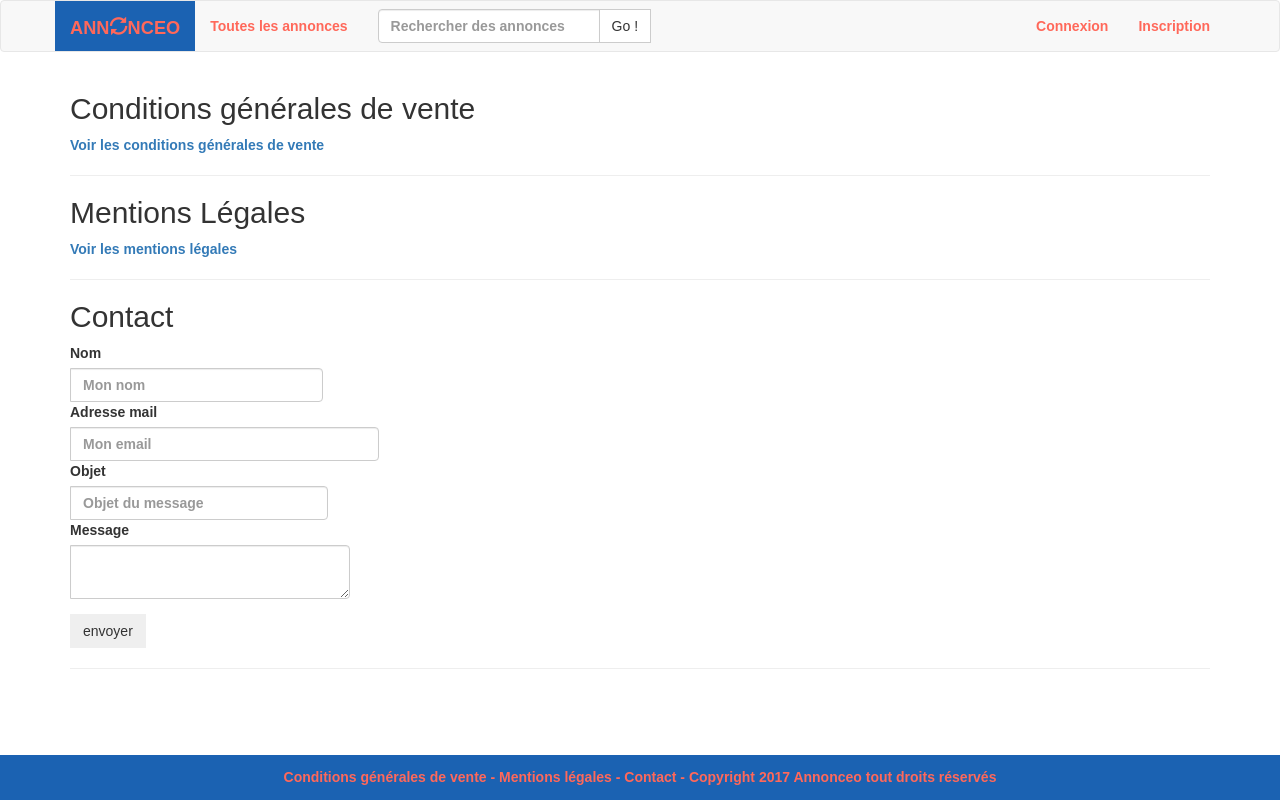
After one commit to RebeccaDR/annonceo, a PHP site: page /mentions-legales.php in a window 1280 px wide. The commit adds this page. Run offline with PHP 8.4, Linux system fonts and the light colour scheme; some web fonts are replaced.

Commit message:
mentions legales + contact

```diff
--- a/index.php
+++ b/index.php
@@ -3,7 +3,7 @@
 include ('./util/init.php');
 
 $categories = getCategories();
-$lastAnnonces = getAnnonces(null, null, 4);
+$lastAnnonces = getAnnonces(null, null, null, null, 4);
 
 viewTop();
 
--- /dev/null
+++ b/mentions-legales.php
@@ -0,0 +1,122 @@
+<?php
+
+include ('./util/init.php');
+
+viewTop();
+
+?>
+
+<h2 id="cgv">Conditions générales de vente</h2>
+<p>
+  <a href="#" data-toggle="modal" data-target="#cgvModal">Voir les conditions générales de vente</a>
+</p>
+<div class="modal fade" id="cgvModal" tabindex="-1" role="dialog" aria-labelledby="cgvModalLabel">
+  <div class="modal-dialog" role="document">
+    <div class="modal-content">
+      <div class="modal-header">
+        <button type="button" class="close" data-dismiss="modal" aria-label="Close"><span aria-hidden="true">&times;</span></button>
+        <h4 class="modal-title" id="cgvModalLabel">Conditions générales de vente</h4>
+      </div>
+      <div class="modal-body">
+        <p><strong>Ce site n'a aucun but commercial, il est réalisé dans le cadre d'un atelier pédagogique d'PHP/SQL au sein de l'organisme de formation IFOCOP.</strong></p>
+        <p><em>Ces conditions sont applicables à toutes ventes conclues avec l’hôtel Annonceo, 1 avenue Montaigne 75008 Paris, (à l’exception des réservations groupes). De ce fait, le client reconnaît avoir pris connaissance des présentes conditions générales de vente et s’engage à les respecter.<br />Ces conditions de vente sont modifiables à tout moment, et les conditions applicables seront celles en vigueur à la date où la réservation sera effectuée.</em></p>
+        <h3>ARTICLE 1- LES TARIFS</h3>
+        <p>Les tarifs indiqués sont en €uro et TTC, et tiennent compte de la TVA applicable au jour de la réservation. Tout changement du taux applicable, ou toute modification ou instauration de nouvelles taxes légales instaurées par les autorités compétentes, sera répercuté automatiquement sur les prix indiqués à la date de facturation.<br />Les tarifs s’étendent par chambre pour le nombre de personnes indiqué et selon la période sélectionnée et n’incluent pas les prestations (sauf mention contraire).<br />La taxe de séjour, de 0.55€ par jour et par personne (de plus de 12 ans) n’est pas incluse dans le prix affiché et doit être réglée directement sur place. Elle s’applique du 01 mai au  30 septembre de chaque année.<br />Certaines prestations peuvent faire l’objet d’un supplément et être soumises à d’éventuelles modifications sans préavis, n’engageant en aucun cas la responsabilité de l’hôtel.<br />Aucun séjour réservé avant la mise en place d’une éventuelle offre promotionnelle ne fera l’objet de remboursement, même partiel.</p>
+        <h3>ARTICLE 2- RESERVATIONS ET MOYENS DE PAIEMENT</h3>
+        <p>Les réservations sont effectuables sur le sites www.annonceo.fr  par téléphone,  par e-mail ou par courrier.<br />La réservation ne sera effective que si cette dernière est garantie par le client, soit en communiquant un numéro de carte de crédit avec date de validité ou par versement d’arrhes, et après réception d’une confirmation de réservation détaillée.<br />Le règlement de l’ensemble des prestations se fera directement auprès de l’hôtel (exceptions faites pour les réservations prépayées au moment de la réservation).<br />L’hôtel se réserve le droit de refuser toute réservation dans le cas où le numéro de carte de crédit serait incorrect ou la réservation incomplète.<br />Les réservations quelle que soient leurs origines seront payables en €uro uniquement.<br />L’hôtel Annonceo accepte les cartes de crédit suivantes : Visa, Mastercard et American Express, et possède un système de réservations sécurisée (SSL) qui protège et crypte toutes les données sensibles transmises à la réservation afin d’empêcher toute divulgation à un tiers.<br />Lors de l’enregistrement de la réservation, une autorisation de débit de la carte de crédit sera effectuée. Ceci sera fait à titre informatif, et ne sera en aucun cas un débit du compte sauf dans les cas suivants : <br />
+        – Offre promotionnelle « non annulable- non remboursable ».<br />
+        – Si la date de validité de la carte de crédit est antérieure à la date d’arrivée.<br />
+        – Si la date d’arrivée est supérieure à  89 jours par rapport à la date de réservation.<br />
+        Le client est le seul responsable de son choix des services et de leur adéquation à ses besoins, de telle sorte que la responsabilité de Annonceo ne peut être recherchée à cet égard.</p>
+        <h3>ARTICLE 3-FORCE MAJEURE</h3>
+        <p>On entend par force majeure tout évènement extérieur aux parties présentant un caractère à la fois imprévisible et insurmontable qui empêche le client dans la réalisation du voyage, d’exécuter  tout ou partie des obligations prévues par le contrat. Il en sera notamment ainsi en matière de grève de moyens de transport, du personnel hôtelier, d’émeutes gouvernementales ou publiques.</p>
+        <h3>ARTICLE 4- MODIFICATION ET ANNULATION DE SEJOUR</h3>
+        <p>Toute modification ou annulation de réservation devra faire l’objet d’une demande par email à resa@annonceo.fr ou par téléphone au 01 23 45 67 89.<br />La demande ne deviendra effective qu’au moment où l’hôtel Annonceo aura confirmé son acceptation par écrit.<br /> En cas de modification ou d’annulation de séjour, les conditions suivantes s’appliquent (sauf cas de force majeur) : <br />
+        – Pour toute demande effectuée à moins de 72 heures de la date d’arrivée prévue, le montant de la première nuitée vous sera facturé.<br />
+        – En cas de non présentation à la date d’arrivée prévue, votre carte de crédit sera débitée du montant de la première nuit.<br />
+        – Tout séjour commencé est entièrement dû.<br /><br />
+        Pour les réservations effectuées via le site internet de nos partenaires, l’annulation devra s’effectuer via ce site. Les conditions d’annulation qui s’appliquent sont alors propres au partenaire et peuvent donc être différentes de celles de l’hôtel Annonceo.<br />
+        En cas de prolongation de séjour, le client devra en avertir la réception de l’hôtel à  10h00 au plus tard le jour du départ prévu,  afin de connaître les disponibilités.</p>
+        <h3>ARTICLE 5- LE SITE ET LES PRESTATIONS</h3>
+        <p>Le tarif petit-déjeuner enfant s’applique aux enfants jusqu’à 12 ans inclus.<br />Pour des raisons de sécurité et d’hygiène, nos amis les animaux ne sont pas admis dans l’établissement.<br />Les chambres sont disponibles à partir de 15h00 et doivent être libérées pour 12h00 le jour du départ. Un supplément pourra être facturé en cas de non-respect de l’heure maximale de départ. En cas d‘arrivée après 20h00, la réception devra être prévenue.<br />Tout comportement contraire aux bonnes mœurs et à l’ordre public amènera l’hôtelier à demander au client de quitter l’établissement sans aucune indemnité et ou sans aucun remboursement si un règlement a déjà été effectué.</p>
+        <h3>ARTICLE 6-DELOGEMENT</h3>
+        <p>En cas de non disponibilité de l’hôtel Annonceo ou en cas de force majeure, ce dernier se réserve la possibilité de faire héberger totalement ou partiellement le client dans un hôtel de catégorie équivalente ou supérieure, proposant des prestations de même nature. Le transfert sera alors à la charge de l’hôtelier qui ne pourra être recherché en paiement d’une quelconque indemnité supplémentaire.</p>
+        <h3>ARTICLE 7- RECLAMATIONS</h3>
+        <p>Toute réclamation doit être adressée à Hôtel La Verriaire par lettre recommandée A/R, et ce dans un délai de 15 jours suivant le départ du séjour  faisant l’objet de la dite réclamation. Passé ce délai, aucune réclamation ne pourra être prise en compte.</p>
+        <h3>ARTICLE 8- INFORMATIQUE ET LIBERTE</h3>
+        <p>En application de la loi 78-17, dite informatique et libertés, les clients sont avertis que leur réservation fait l’objet d’un traitement nominatif informatisé. Les utilisateurs disposent d’un droit d’accès et de rectification des données saisies, qui s’exerce auprès du siège social : SARL Annonceo 1, avenue Montaigne 75008 Paris. Il est précisé que ces informations ne sont pas communiquées à des tiers.<br />
+        L’hôtel La Verriaire propose un accès internet en wifi. Le client utilisateur s’engage à ce que les ressources informatiques mises à sa disposition ne soit en aucune manière utilisées à des fins de reproduction, de représentation, de mise à disposition ou de communication au public d’œuvres ou d’objets protégés par un droit d’auteur, par un droit voisin tels que des textes, images photographies, œuvres musicales audiovisuelles, logiciels et jeux vidéo, sans l’autorisation des titulaires des droits prévus aux livre I et II du code de la propriété intellectuelle lorsque cette autorisation est requise.<br />L’établissement La Verriaire dispose d’un système de vidéosurveillance au sein des parties communes du bâtiment ainsi que du parking.</p>
+        <h3>ARTICLE 9- RESPONSABILITES</h3>
+        <p>L’hôtel décline toute responsabilité en cas de vol, perte, dégradation des effets appartenant aux clients durant leur séjour.<br />
+        Le client sera tenu pour responsable de tout dommage, de toute dégradation, de tout acte de vandalisme qui pourrait survenir du fait de l’occupation des locaux et/ou du fait des participants et/ou du personnel dont il a la charge, tant aux biens mobiliers, de décoration et immobiliers appartenant ou non à l’hôtel. De ce fait, l’hôtel Annonceo peut donc demander au client de quitter l’établissement sans aucune indemnité et sans aucun remboursement du séjour en cours, et de rembourser les dommages causés par ces actes.</p>
+        <h3>Art.10- LOI APPLICABLE</h3>
+        <p>Les présentes Conditions générales de vente sont régies par la loi française.  Il en est ainsi pour les règles de fond comme pour les règles de forme. Les litiges relèveront de la compétence exclusive des juridictions françaises.</p>
+      </div>
+    </div>
+  </div>
+</div>
+<hr/>
+<h2 id="mentions-legales">Mentions Légales</h2>
+<p>
+  <a href="#" data-toggle="modal" data-target="#mlModal">Voir les mentions légales</a>
+</p>
+<div class="modal fade" id="mlModal" tabindex="-1" role="dialog" aria-labelledby="mlModalLabel">
+  <div class="modal-dialog" role="document">
+    <div class="modal-content">
+      <div class="modal-header">
+        <button type="button" class="close" data-dismiss="modal" aria-label="Close"><span aria-hidden="true">&times;</span></button>
+        <h4 class="modal-title" id="mlModalLabel">Mentions Légales</h4>
+      </div>
+      <div class="modal-body">
+        <p><strong>Ce site n'a aucun but commercial, il est réalisé dans le cadre d'un atelier pédagogique de PHP/SQL au sein de l'organisme de formation IFOCOP.</strong></p>
+        <p><strong>Crédit photos : Pixabay</strong></p>
+        <p>En vertu de l'article 6 de la loi n° 2004-575 du 21 juin 2004 pour la confiance dans l'économie numérique, il est précisé aux utilisateurs du site annonceo.fr l'identité des différents intervenants dans le cadre de sa réalisation et de son suivi :<br />Propriétaire :<br />Raison sociale : ANNONCEO<br/>Siège social : 1, avenue Montaigne 75008 PARIS<br />Capital Social : 9 000 000€<br />N° téléphone siège social : 01 23 45 67 89<br />RCS Paris XXX XXX XXX<br />N° TVA intracommunautaire : FRXXXXXXXXXXX<br />Email : contact@annonceo.fr<br />Hébergeur : OVH – 2 rue Kellermann - 59100 Roubaix - France</p>
+        <h3>Propriété intellectuelle</h3>
+        <p>L'intégralité du site annonceo.fr est protégée par les législations françaises et internationales relatives à la propriété intellectuelle. Tous les droits de reproduction sont réservés, y compris pour les documents téléchargeables. L'ensemble des textes, graphismes, icônes, photographies, plans, logos, vidéos, sons, marques (…) et plus généralement l'ensemble des éléments composant le site annonceo.fr et le site lui-même ne peuvent, conformément à l'article L122-4 du Code de la Propriété Intellectuelle, faire l'objet d'une quelconque représentation ou reproduction, intégrale ou partielle, sur quelque support que ce soit, sans l'autorisation expresse et préalable de annonceo.fr. Le non-respect de cette interdiction constitue un acte de contrefaçon pouvant engager la responsabilité civile et/ou pénale de son auteur. annonceo.fr se réserve le droit d'engager des poursuites judiciaires à l'encontre de toute personne qui n'aurait pas respecté cette interdiction. De même, il est strictement interdit d'utiliser ou de reproduire le nom annonceo.fr et/ou son logo, seuls ou associés, à quelque titre que ce soit et sur quelque support que ce soit sans l'accord préalable et écrit de annonceo.fr</p>
+        <h3>Responsabilité</h3>
+        <p>Les informations communiquées sur le site sont fournies à titre indicatif, elles sont non contractuelles et ne sauraient engager la responsabilité de annonceo.fr  Elles peuvent être modifiées ou mises à jour sans préavis. annonceo.fr se réserve également le droit, à tout moment et sans préavis, d'apporter des améliorations et/ou modifications au site. La responsabilité de annonceo.fr ne saurait être engagée pour : - Les dommages de toute nature, directs ou indirects, résultant de l'utilisation du site de annonceo.fr et notamment toute perte d'exploitation, perte financière ou commerciale, perte de programmes et/ou de données en particulier dans le système d'information de l'utilisateur . - Les dommages de toute nature, directs ou indirects, résultant du contenu et/ou de l'utilisation des sites Internet liés au site de annonceo.fr ou auxquels les utilisateurs pourraient avoir accès via le site de annonceo.fr. - Les omissions et/ou erreurs que pourraient contenir le site.</p>
+        <h3>Utilisateurs</h3>
+        <p>L'utilisateur du présent site est responsable des dommages de toute nature, matériels ou immatériels, directs ou indirects, causés à tout tiers, y compris à annonceo.fr, du fait de l'utilisation ou de l'exploitation illicite du site de annonceo.fr lui-même et/ou de l'un de ses éléments, quels que soient la cause et le lieu de survenance de ces dommages, et garantit de annonceo.fr des conséquences des réclamations ou actions dont elle pourrait, de ce fait, faire l'objet. L'utilisateur du site de annonceo.fr renonce à exercer tout recours contre de annonceo.fr dans le cas de poursuites diligentées par un tiers à son encontre du fait de l'utilisation et/ou de l'exploitation illicite du site de annonceo.fr.</p>
+      </div>
+    </div>
+  </div>
+</div>
+<hr/>
+<h2 id="contact">Contact</h2>
+<?php
+  if (isset($_REQUEST['message']) && $_REQUEST['message'] && isset($_REQUEST['email']) && $_REQUEST['email']) {
+    $nom = isset($_REQUEST['nom']) ? : '';
+    $objet = isset($_REQUEST['objet']) ? : '';
+    $email = isset($_REQUEST['email']) ? : '';
+    $message = isset($_REQUEST['message']) ? : '';
+
+    ?>
+    <div class="alert alert-success" role="alert">Votre message a bien été envoyé, nous vous répondrons dans les plus brefs délais. Merci de votre confiance ;-)</div>
+    <?php
+  }
+?>
+<form action="mentions-legales.php" method="post">
+  <div class="form-group">
+    <div class="input-group">
+      <label class="control-label">Nom</label>
+      <input class="form-control" type="text" name="nom" placeholder="Mon nom"/>
+    </div>
+    <div class="input-group">
+      <label class="control-label">Adresse mail</label>
+      <input class="form-control" type="text" name="email" placeholder="Mon email"/>
+    </div>
+    <div class="input-group">
+      <label class="control-label">Objet</label>
+      <input class="form-control" type="text" name="objet" placeholder="Objet du message"/>
+    </div>
+    <div class="input-group">
+      <label class="control-label">Message</label>
+      <textarea class="form-control" name="message" placeholder="Message">
+      </textarea>
+    </div>
+  </div>
+  <input type="submit" class="btn btn-create" value="envoyer" />
+</form>
+<hr/>
+<?php
+viewBottom();
--- a/model/annonces.php
+++ b/model/annonces.php
@@ -1,6 +1,6 @@
 <?php
 
-  function getAnnonces ($search = '', $categorie = '', $limit = '') {
+  function getAnnonces ($search = '', $categorie = '', $tri = 'date_enregistrement', $sensTri = 'DESC', $limit = '') {
     global $pdo;
 
     $query = 'SELECT
@@ -25,7 +25,7 @@
       $query .= 'a.categorie_id = ' . $categorie;
     }
 
-    $query.= ' ORDER BY date_enregistrement DESC';
+    $query.= ' ORDER BY ' . addslashes($tri) . ' ' . addslashes($sensTri);
 
     if ($limit != '') {
       $query .= ' LIMIT ' . $limit;
--- a/styles/index.css
+++ b/styles/index.css
@@ -1,6 +1,9 @@
 body {
   font-family: 'Muli', sans-serif;
   font-weight: 600;
+}
+.main {
+  min-height: calc(100vh - 65px);
 }
 
 /* NAVBAR */
@@ -155,3 +158,18 @@ a.blue-text {
     left: 0;
     color: #FFD700;
 }
+
+footer {
+  width: 100%;
+  bottom: 0;
+  margin-top: 20px;
+  min-height: 45px;
+  line-height: 45px;
+  background-color: #1B62B2;
+  color: #FF685A;
+  text-align: center;
+}
+
+footer a {
+  color: #FF685A;
+}
--- a/templates/bottom.php
+++ b/templates/bottom.php
@@ -2,6 +2,13 @@
   function viewBottom() {
  ?>
       </div> <!-- end div.container -->
+      </div>
+      <footer>
+        <a href="mentions-legales.php#cgv">Conditions générales de vente</a> -
+        <a href="mentions-legales.php#mentions-legales">Mentions légales</a> -
+        <a href="mentions-legales.php#contact">Contact</a> -
+        Copyright 2017 Annonceo tout droits réservés
+      </footer>
       <script src="https://ajax.googleapis.com/ajax/libs/jquery/1.12.4/jquery.min.js"></script>
       <script src="https://maxcdn.bootstrapcdn.com/bootstrap/3.3.7/js/bootstrap.min.js" integrity="sha384-Tc5IQib027qvyjSMfHjOMaLkfuWVxZxUPnCJA7l2mCWNIpG9mGCD8wGNIcPD7Txa" crossorigin="anonymous"></script>
       <script src="scripts/functions.js"></script>
--- a/templates/top.php
+++ b/templates/top.php
@@ -16,6 +16,7 @@
 		<link href="https://fonts.googleapis.com/css?family=Muli:400,600,700" rel="stylesheet">
 	</head>
 		<body>
+		<div class="main">
 		<nav class="navbar navbar-default">
 			<div class="container navbar-container">
 				<a class="navbar-brand" href="index.php">ANN<span class="glyphicon glyphicon-refresh" aria-hidden="true"></span>NCEO</a>
```
Also changed, not shown: database/annonceo.sql (added, +212 -0 lines).
